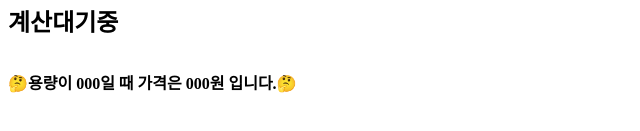
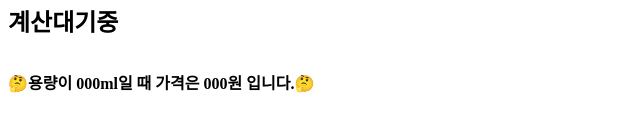
Before and after one commit to DragooCho/calculatePricePerCapacity, a plain HTML site: page index.html in a window 1280 px wide. Shown: the part 561-692 px from the top of the page, without its empty margins (0-640 px from the left). Drawn offline with Linux system fonts and the light colour scheme.

Commit message:
리펙토링 or 스타일링

```diff
--- a/index.html
+++ b/index.html
@@ -43,7 +43,7 @@
     </form>
     <h2>
       <p class="result_window_title">계산대기중</p>
-      <h4>🤔용량이 000일 때 가격은 000원 입니다.🤔</h4>
+      <h4>🤔용량이 000ml일 때 가격은 000원 입니다.🤔</h4>
     </h2>
   </body>
   <style>
```
